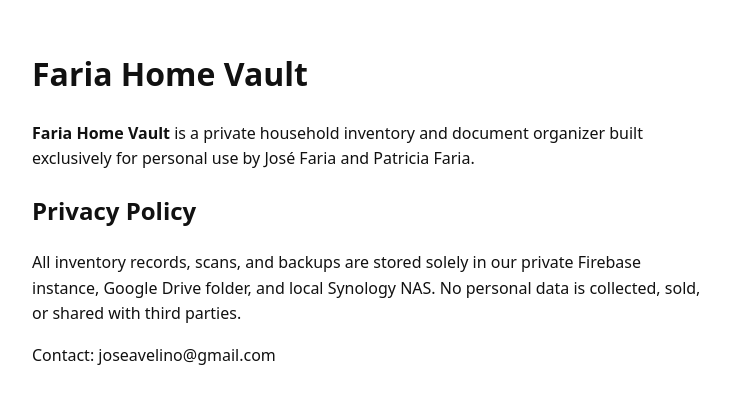
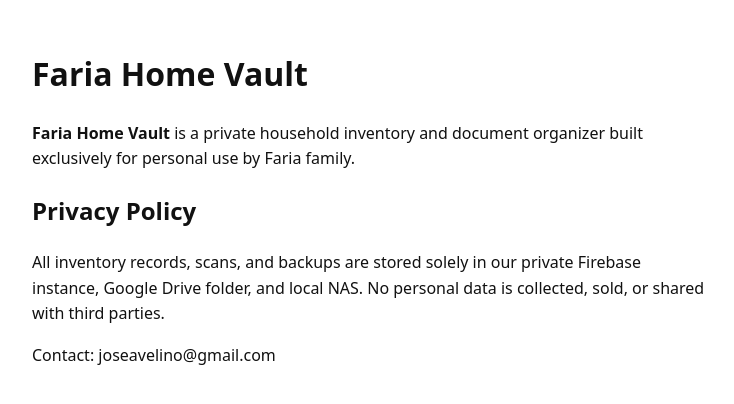
Before and after one commit to fariajose/faria-home-vault, a plain HTML site: page index.html in a window 1280 px wide. Shown: the whole page, without its empty margins (268-1002 px from the left). Drawn offline with Linux system fonts and the light colour scheme.

Commit message:
Update index.html

```diff
--- a/index.html
+++ b/index.html
@@ -10,9 +10,9 @@
 </head>
 <body>
   <h1>Faria Home Vault</h1>
-  <p><strong>Faria Home Vault</strong> is a private household inventory and document organizer built exclusively for personal use by José Faria and Patricia Faria.</p>
+  <p><strong>Faria Home Vault</strong> is a private household inventory and document organizer built exclusively for personal use by  Faria family.</p>
   <h2>Privacy Policy</h2>
-  <p>All inventory records, scans, and backups are stored solely in our private Firebase instance, Google Drive folder, and local Synology NAS. No personal data is collected, sold, or shared with third parties.</p>
+  <p>All inventory records, scans, and backups are stored solely in our private Firebase instance, Google Drive folder, and local  NAS. No personal data is collected, sold, or shared with third parties.</p>
   <p>Contact: joseavelino@gmail.com</p>
 </body>
 </html>
```
